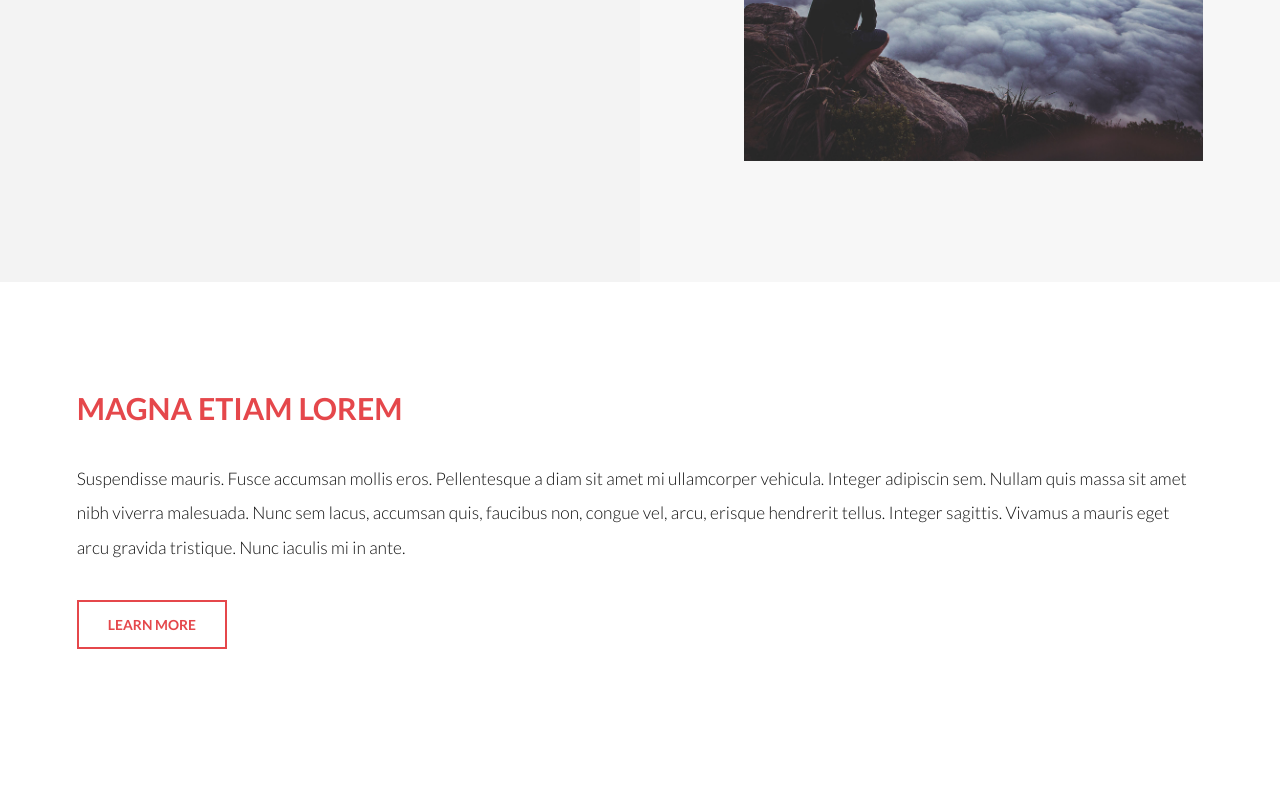
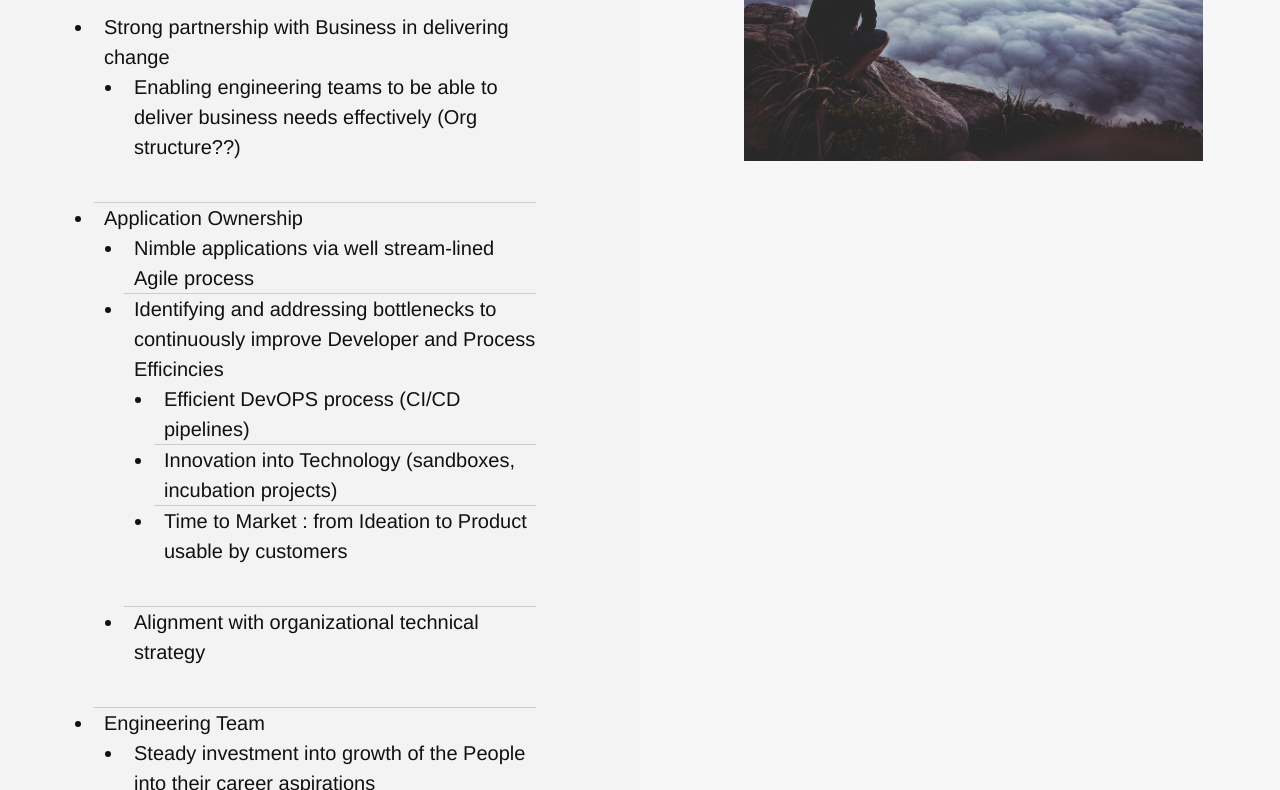
Before and after one commit to anilduriseti/anilduriseti.github.io, a plain HTML site: page index.html in a window 1280 px wide. Shown: the part 602-1392 px from the top of the page. Drawn offline with Linux system fonts and the light colour scheme.

Commit message:
updated some attributes of css and index

```diff
--- a/assets/css/main.css
+++ b/assets/css/main.css
@@ -46,6 +46,40 @@
 
 	body {
 		-webkit-text-size-adjust: none;
+	}
+
+
+	ul {
+	  list-style-type: none;
+	  margin: 0;
+	  padding: 0;
+	}
+
+	li {
+	  font: 200 20px/1.5 Helvetica, Verdana, sans-serif;
+	  border-bottom: 1px solid #ccc;
+	}
+
+	li:last-child {
+	  border: none;
+	}
+
+	li a {
+	  text-decoration: none;
+	  color: #000;
+	  display: block;
+	  width: 200px;
+
+	  -webkit-transition: font-size 0.3s ease, background-color 0.3s ease;
+	  -moz-transition: font-size 0.3s ease, background-color 0.3s ease;
+	  -o-transition: font-size 0.3s ease, background-color 0.3s ease;
+	  -ms-transition: font-size 0.3s ease, background-color 0.3s ease;
+	  transition: font-size 0.3s ease, background-color 0.3s ease;
+	}
+
+	li a:hover {
+	  font-size: 30px;
+	  background: #f6f6f6;
 	}
 
 /* Box Model */
--- a/index.html
+++ b/index.html
@@ -11,7 +11,7 @@
 		<!-- Header -->
 			<header id="header">
 				<div class="inner">
-					<a href="index.html" class="logo">Anil Duriseti...</a>
+					<a href="index.html" class="logo">Anil Duriseti</a>
 					<nav id="nav">
 						<a href="index.html">Anil</a>
 						<a href="thoughts.html">Thoughts</a>
@@ -39,14 +39,56 @@
 					<article>
 						<div class="content">
 							<header>
-								<h3>Engineering Leadership</h3>
+								<h3>Technology/Engineering Leadership</h3>
 							</header>
-							<p>adfadsf
-								adsfasdf
-								asdfasdf
-							</p>
+
+							<ul class=>
+								<li>Strong partnership with Business in delivering change
+									<ul>
+										<li>
+											Enabling engineering teams to be able to deliver business needs effectively (Org structure??)
+										</li>
+									</ul>
+								</li>
+								<li >Application Ownership
+									<ul>
+										<li>
+											Nimble applications via well stream-lined Agile process
+										</li>
+										<li>
+											Identifying and addressing bottlenecks to continuously improve Developer and Process Efficincies
+											<ul>
+												<li>
+													Efficient DevOPS process (CI/CD pipelines)
+												</li>
+												<li>
+													Innovation into Technology (sandboxes, incubation projects)
+												</li>
+												<li>
+													Time to Market : from Ideation to Product usable by customers
+												</li>
+											</ul>
+										</li>
+										<li>
+											Alignment with organizational technical strategy
+										</li>
+									</ul>
+								</li>
+								<li>
+									Engineering Team
+									<ul>
+										<li>
+											Steady investment into growth of the People into their career aspirations
+										</li>
+										<li>
+											Building/Managing efficient engineering teams (Clear accountability and responsibility, Autonomy, Trust and reliability??)
+										</li>
+									</ul>
+								</li>
+							</ul>
 						</div>
 					</article>
+
 					<article class="alt">
 						<div class="content">
 							<div class="image main">
@@ -62,9 +104,11 @@
 			<section id="one">
 				<div class="inner">
 					<header>
-						<h2>Magna Etiam Lorem</h2>
+						<h2>Technology/Engineering Leadership</h2>
 					</header>
-					<p>Suspendisse mauris. Fusce accumsan mollis eros. Pellentesque a diam sit amet mi ullamcorper vehicula. Integer adipiscin sem. Nullam quis massa sit amet nibh viverra malesuada. Nunc sem lacus, accumsan quis, faucibus non, congue vel, arcu, erisque hendrerit tellus. Integer sagittis. Vivamus a mauris eget arcu gravida tristique. Nunc iaculis mi in ante.</p>
+					<ul class="actions">
+						<li>Strong partnership with Business in delivering change</li>
+					</ul>
 					<ul class="actions">
 						<li><a href="#" class="button alt">Learn More</a></li>
 					</ul>
```
